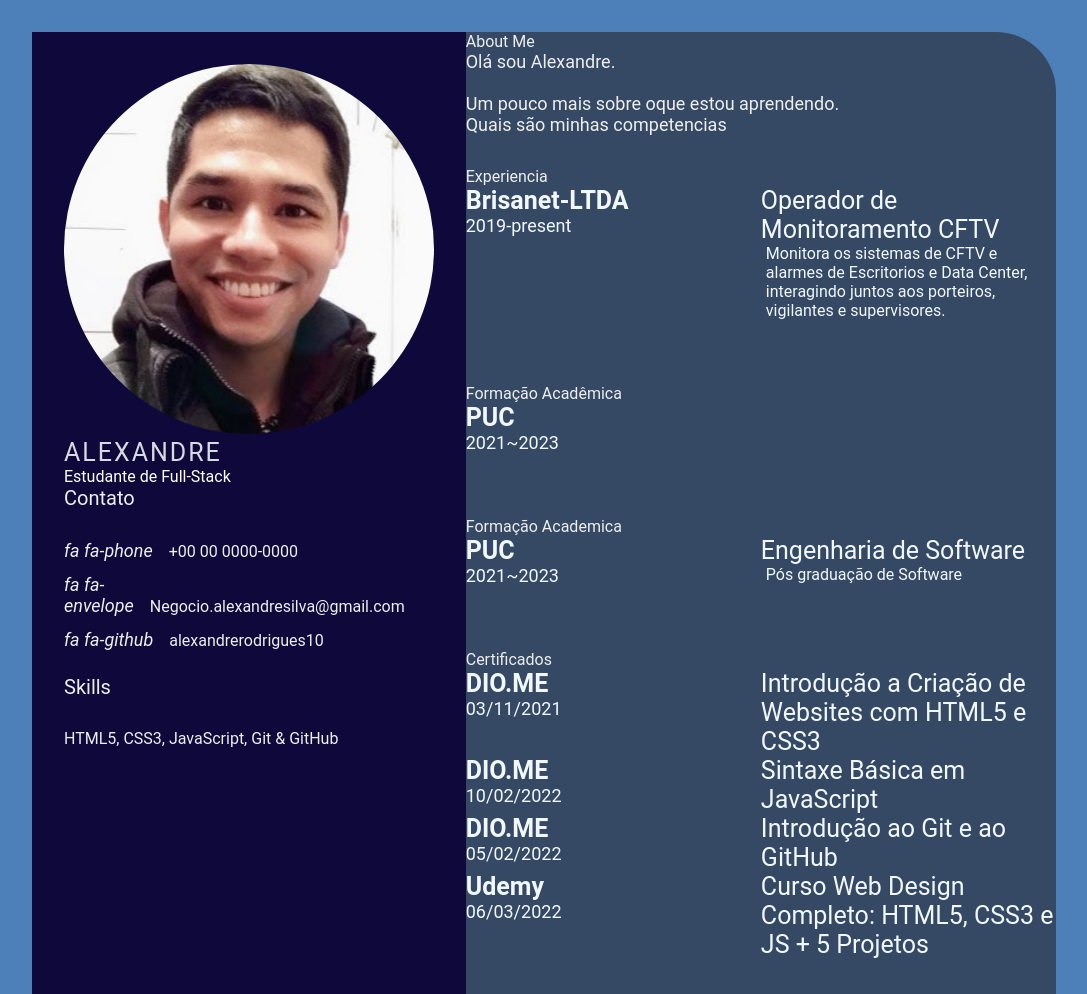
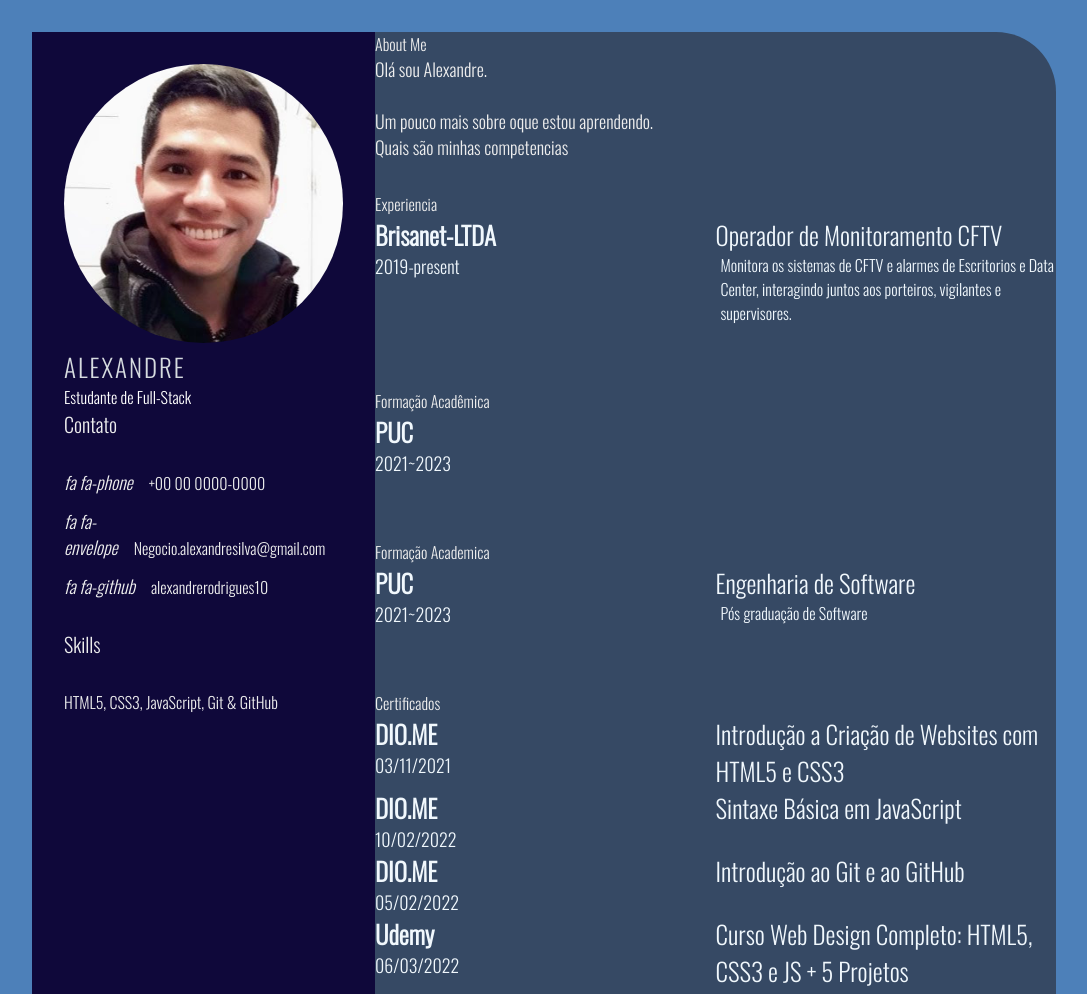
Before and after one commit to alexandre-rcode/jornada-dev.alexandresilvacode.github.io, a plain HTML site: page index.html in a window 1280 px wide. Shown: the top 994 px of the page, without its empty margins (96-1183 px from the left). Drawn offline with nearby package versions, Linux system fonts and the light colour scheme.

Commit message:
Adicionando font-icones (#7)

```diff
--- a/index.html
+++ b/index.html
@@ -6,7 +6,17 @@
     <meta name="viewport" content="width=device-width, initial-scale=1.0">
     <title>Alexandre Silva</title>
     <link rel="stylesheet" href="style.css">
+    <link rel="shortcut icon" href="img/retomar.png" type="image/x-icon">
+    <!-- google font -->
+    <link rel="preconnect" href="https://fonts.googleapis.com">
+    <link rel="preconnect" href="https://fonts.gstatic.com" crossorigin>
+    <link href="https://fonts.googleapis.com/css2?family=Alfa+Slab+One&family=Bebas+Neue&family=Libre+Baskerville:wght@700&family=Oswald:wght@300&display=swap" rel="stylesheet">
+
+<!-- font-awesome -->
+<link rel="stylesheet" href="https://cdnjs.cloudflare.com/ajax/libs/font-awesome/4.7.0/css/font-awesome.min.css">
+
 </head>
+
 <body>
     <main class="resume-contents">
         <section class="left-section">
--- a/style.css
+++ b/style.css
@@ -4,6 +4,10 @@
     box-sizing: border-box;
     list-style: none;
     font-family: 'roboto', sans-serif;
+    font-family: 'Alfa Slab One', cursive;
+    font-family: 'Bebas Neue', cursive;
+    font-family: 'Libre Baskerville', serif;
+    font-family: 'Oswald', sans-serif;
 }
 body{
     background-color: rgba(49, 108, 175, 0.863);
```
Also changed, not shown: img/retomar.png (added).
